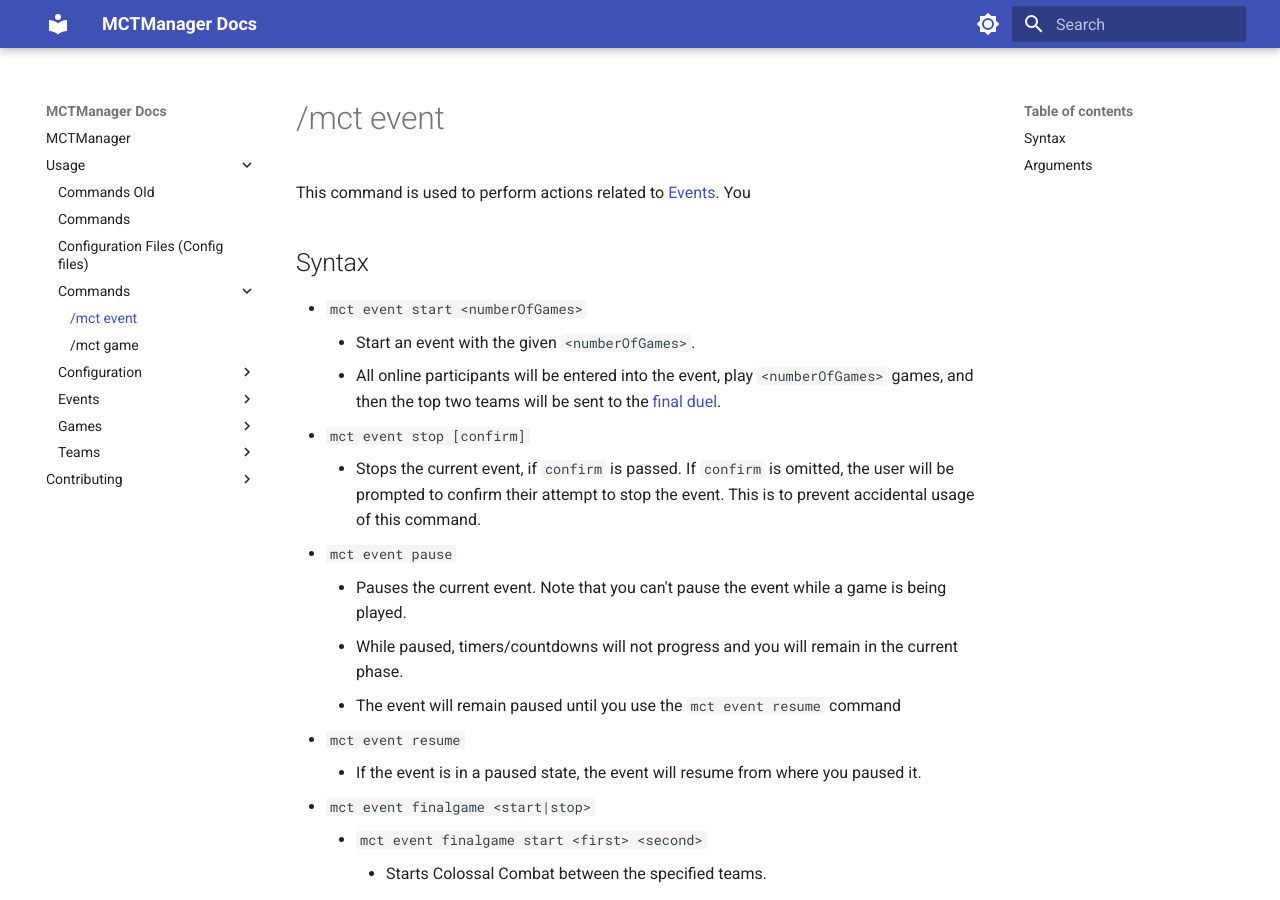
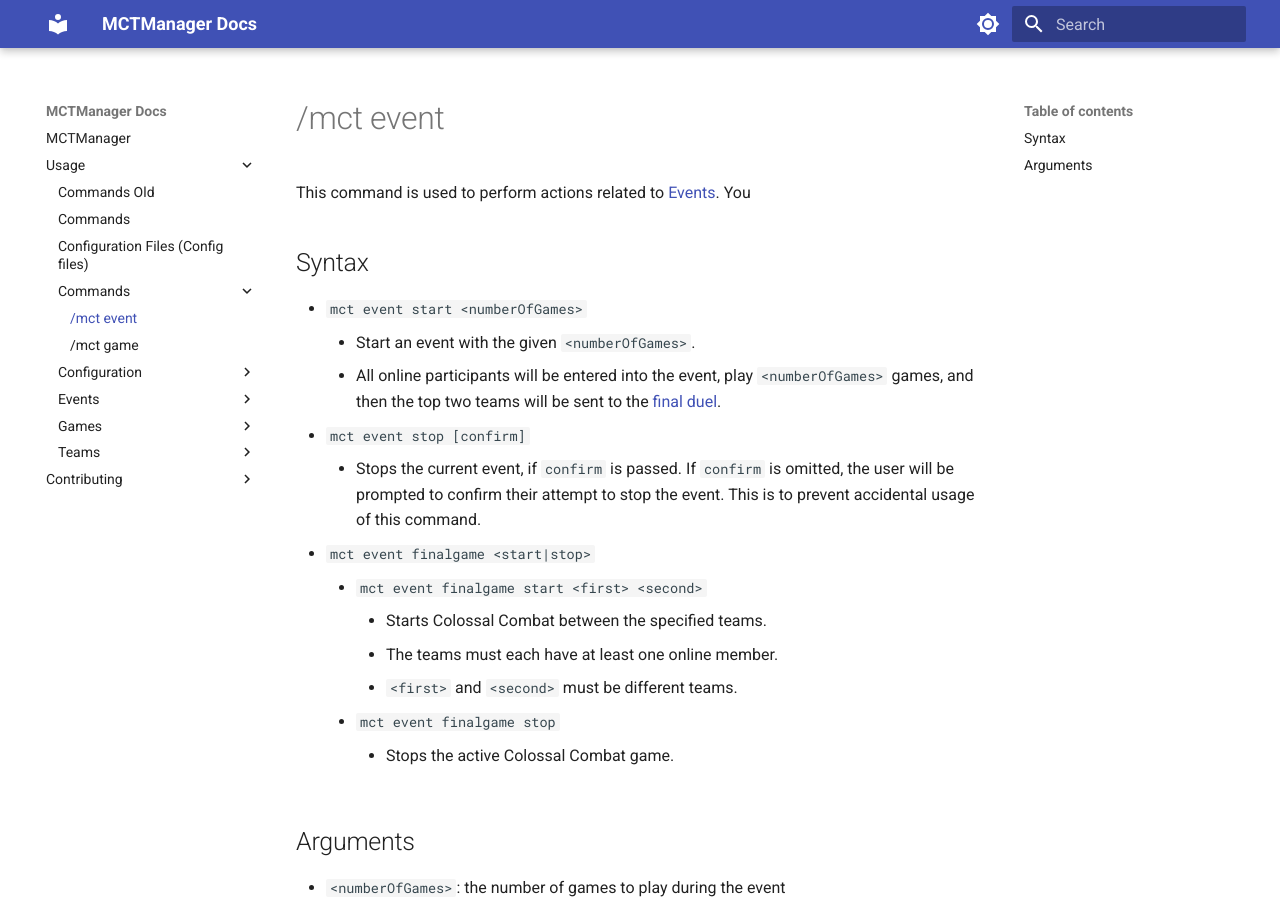
Before and after one commit to Braekpo1nt/mctmanager-docs, an MkDocs documentation site: the page built from docs/Usage/commands/mct-event.md, in a window 1280 px wide and 900 px high. Built offline with MkDocs 1.6.1 and Material for MkDocs 9.7.7, drawn with Linux system fonts in a browser that asks for light colours.

```diff
--- a/docs/Usage/commands/mct-event.md
+++ b/docs/Usage/commands/mct-event.md
@@ -9,12 +9,6 @@ This command is used to perform actions related to [Events](../events/events.md)
     - All online participants will be entered into the event, play `<numberOfGames>` games, and then the top two teams will be sent to the [final duel](../events/events.md#final-duel).
 - `mct event stop [confirm]`
     - Stops the current event, if `confirm` is passed. If `confirm` is omitted, the user will be prompted to confirm their attempt to stop the event. This is to prevent accidental usage of this command.
-- `mct event pause`
-    - Pauses the current event. Note that you can't pause the event while a game is being played.
-    - While paused, timers/countdowns will not progress and you will remain in the current phase.
-    - The event will remain paused until you use the `mct event resume` command
-- `mct event resume`
-    - If the event is in a paused state, the event will resume from where you paused it.
 - `mct event finalgame <start|stop>`
     - `mct event finalgame start <first> <second>`
         - Starts Colossal Combat between the specified teams.
--- a/mkdocs.yml
+++ b/mkdocs.yml
@@ -33,7 +33,11 @@ markdown_extensions:
   - pymdownx.inlinehilite
   - pymdownx.snippets
   - pymdownx.details
-  - pymdownx.superfences
+  - pymdownx.superfences:
+      custom_fences:
+        - name: mermaid
+          class: mermaid
+          format: !!python/name:pymdownx.superfences.fence_code_format
   - footnotes
   - pymdownx.mark
   - attr_list
```
Also changed, not shown: README.md (+2 -0 lines), docs/Usage/commands/mct-game.md (+2 -2 lines), docs/Usage/events/events.md (+21 -1 lines), docs/Usage/events/Event Flow.drawio.png (deleted).
